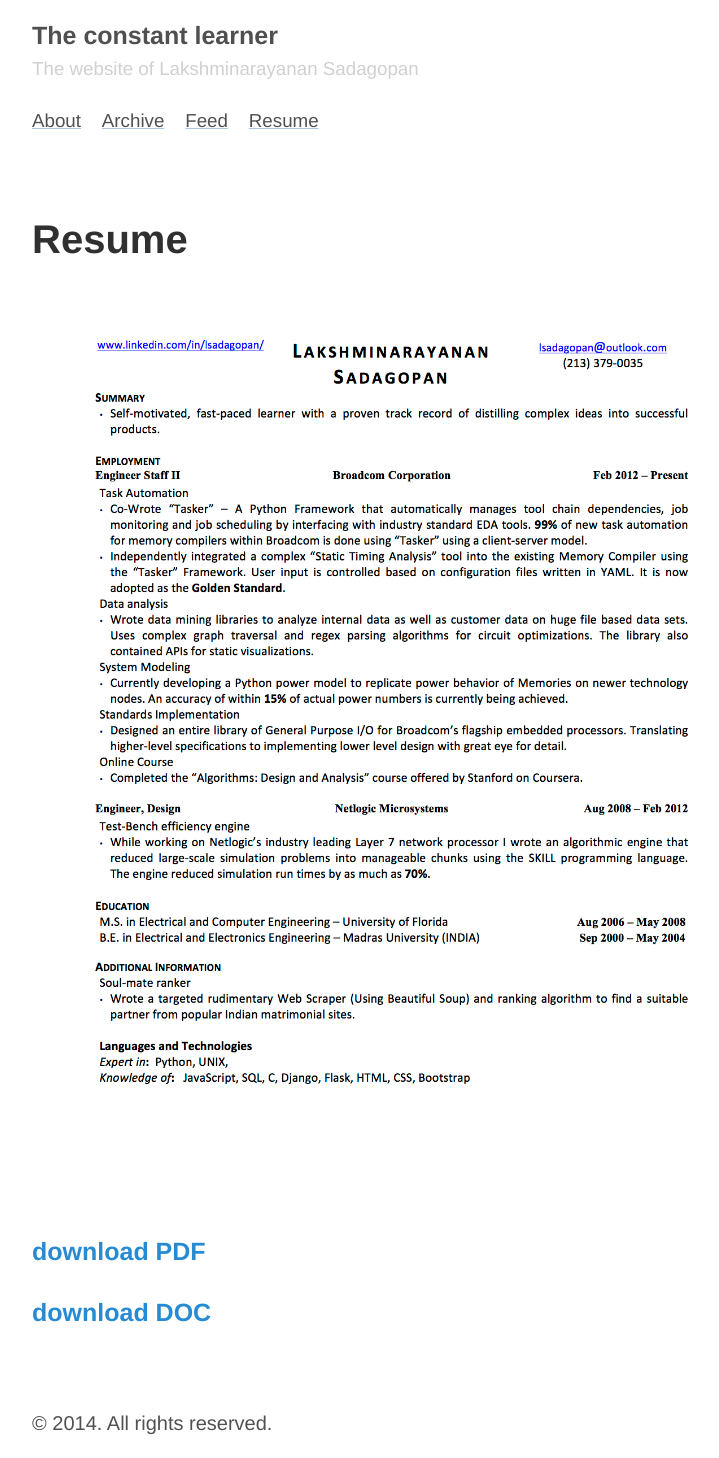
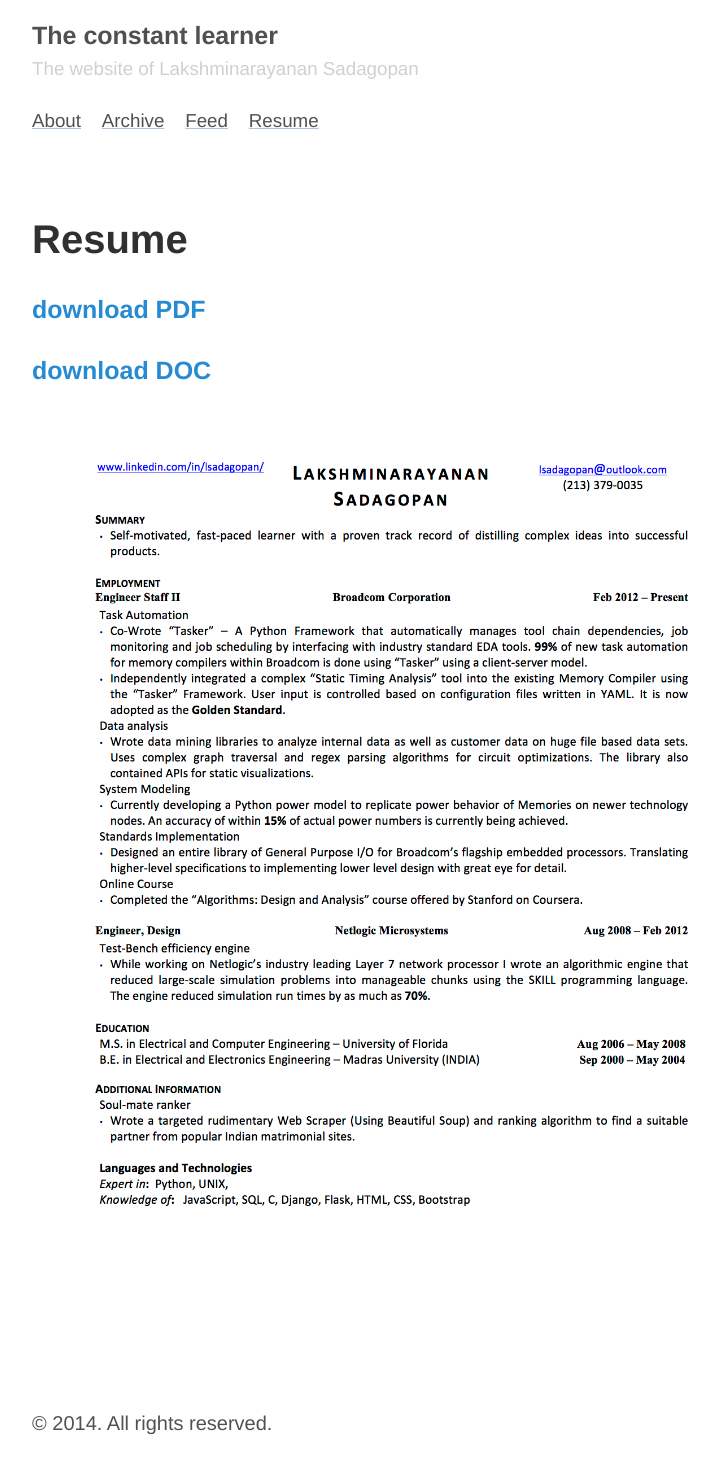
Before and after one commit to laxmynarain/laxmynarain.github.io, a Jekyll site: the page built from resume.md, in a window 1280 px wide. Shown: the whole page, without its empty margins (248-967 px from the left). Built offline with Jekyll 4.4.1, drawn with Linux system fonts in a browser that asks for light colours; Markdown is read by kramdown in place of the engine named in the settings; comment, search, counter and statistics services are not loaded.

Commit message:
added inline resume

```diff
--- a/resume.md
+++ b/resume.md
@@ -6,7 +6,6 @@ title:  Resume
 [PDF]({{ site.url }}assets/lsadagopan.pdf)
 [DOC]({{ site.url }}assets/lsadagopan.docx)
 -->
-![Resume]({{ site.url }}assets/lsadagopan.png)
-
 ###[download PDF](https://app.box.com/s/0seketx1fnz2i611hmaa)
 ###[download DOC](https://app.box.com/s/12ans1l0nlc06nl0nyrl)
+![Resume]({{ site.url }}assets/lsadagopan.png)
```
